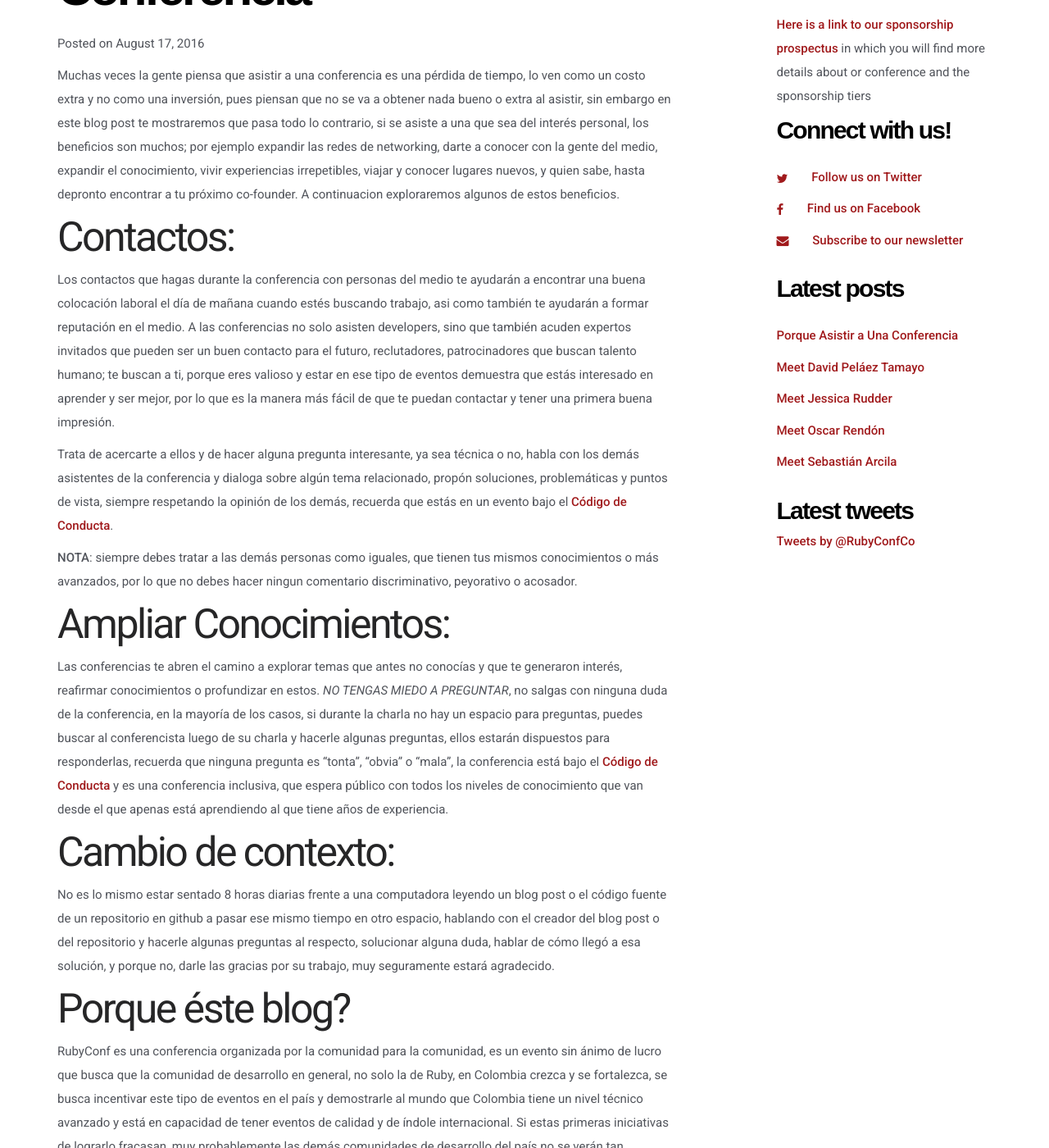
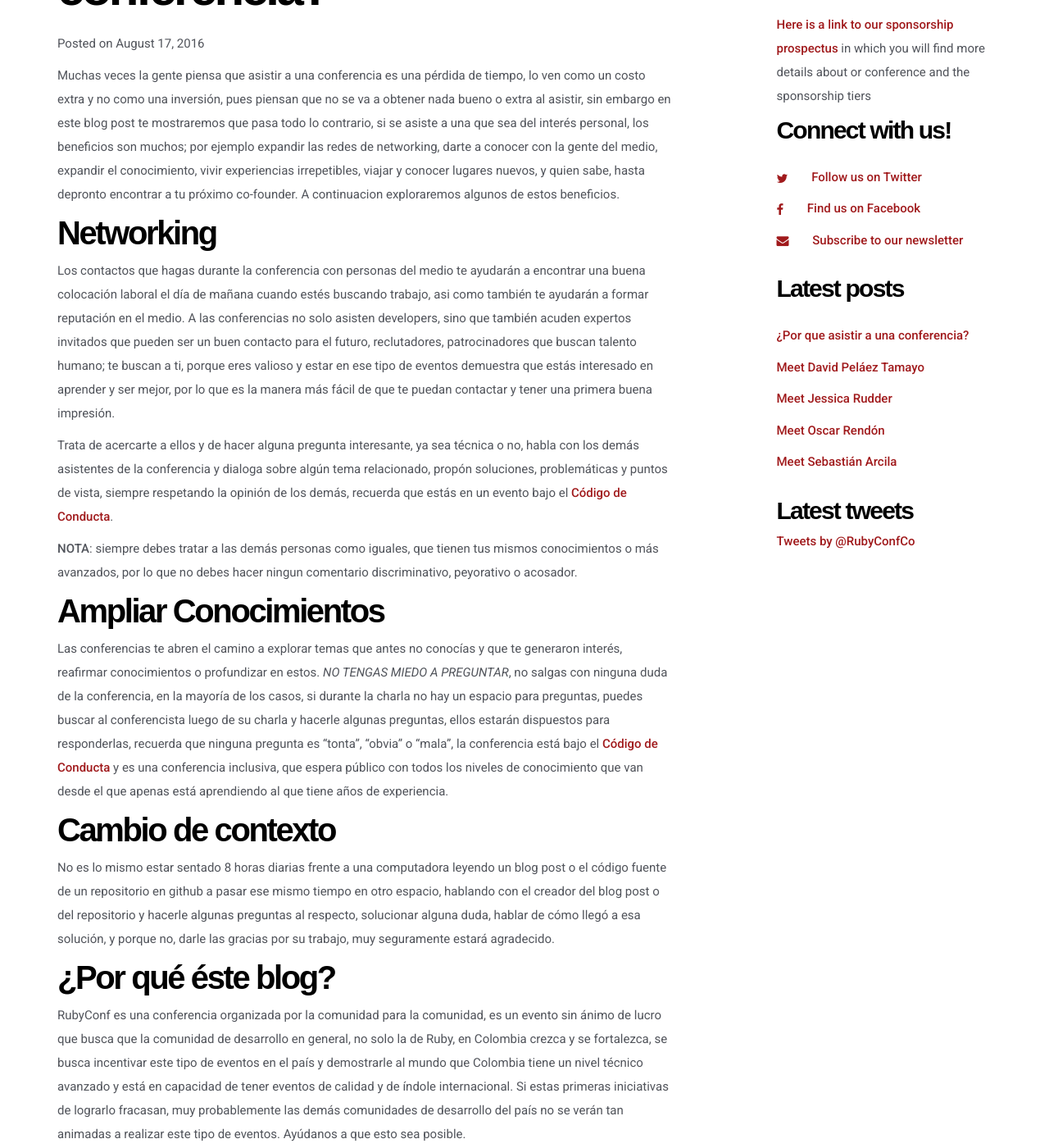
Before and after one commit to RubyConfCo/2016-rubyconfco.github.io, a Jekyll site: the page built from blog/_posts/2016-08-17-rubyconf-why-attend-a-conference.md, in a window 1280 px wide and 1400 px high, scrolled down 318 px. Shown: the whole window at 82% size. Built offline with Jekyll 4.4.1, drawn with Linux system fonts in a browser that asks for light colours; some web fonts are replaced; a script that is not in the unit is left out; comment, search, counter and statistics services are not loaded; some of the changed text lies outside the part shown.

Commit message:
Update 2016-08-17-rubyconf-why-attend-a-conference.md

```diff
--- a/blog/_posts/2016-08-17-rubyconf-why-attend-a-conference.md
+++ b/blog/_posts/2016-08-17-rubyconf-why-attend-a-conference.md
@@ -1,14 +1,14 @@
 ---
 layout: post
-title: Porque Asistir a Una Conferencia
-permalink: blog/why_attend_a_conference
+title: ¿Por que asistir a una conferencia?
+permalink: blog/why_to_attend_a_conference
 current: blog
 created_at: Wen Aug 17 2016
 ---
 
 Muchas veces la gente piensa que asistir a una conferencia es una pérdida de tiempo, lo ven como un costo extra y no como una inversión, pues piensan que no se va a obtener nada bueno o extra al asistir, sin embargo en este blog post te mostraremos que pasa todo lo contrario, si se asiste a una que sea del interés personal, los beneficios son muchos; por ejemplo expandir las redes de networking, darte a conocer con la gente del medio, expandir el conocimiento, vivir experiencias irrepetibles, viajar y conocer lugares nuevos, y quien sabe, hasta depronto encontrar a tu próximo co-founder. A continuacion exploraremos algunos de estos beneficios.
 
-### Contactos:
+#### Networking
 
   Los contactos que hagas durante la conferencia con personas del medio te ayudarán a encontrar una buena colocación laboral el día de mañana cuando estés buscando trabajo, asi como también te ayudarán a formar reputación en el medio. A las conferencias no solo asisten developers, sino que también acuden expertos invitados que pueden ser un buen contacto para el futuro, reclutadores, patrocinadores que buscan talento humano; te buscan a ti, porque eres valioso y estar en ese tipo de eventos demuestra que estás interesado en aprender y ser mejor, por lo que es la manera más fácil de que te puedan contactar y tener una primera buena impresión.
 
@@ -16,14 +16,14 @@ Muchas veces la gente piensa que asistir a una conferencia es una pérdida de ti
 
   **NOTA**: siempre debes tratar a las demás personas como iguales, que tienen tus mismos conocimientos o más avanzados, por lo que no debes hacer ningun comentario discriminativo, peyorativo o acosador.
 
-### Ampliar Conocimientos:
+#### Ampliar Conocimientos
 
   Las conferencias te abren el camino a explorar temas que antes no conocías y que te generaron interés, reafirmar conocimientos o profundizar en estos. _NO TENGAS MIEDO A PREGUNTAR_, no salgas con ninguna duda de la conferencia, en la mayoría de los casos, si durante la charla no hay un espacio para preguntas, puedes buscar al conferencista luego de su charla y hacerle algunas preguntas, ellos estarán dispuestos para responderlas, recuerda que ninguna pregunta es "tonta", "obvia" o "mala", la conferencia está bajo el [Código de Conducta](http://www.rubyconf.co/code-of-conduct.html) y es una conferencia inclusiva, que espera público con todos los niveles de conocimiento que van desde el que apenas está aprendiendo al que tiene años de experiencia.
 
-### Cambio de contexto:
+#### Cambio de contexto
 
   No es lo mismo estar sentado 8 horas diarias frente a una computadora leyendo un blog post o el código fuente de un repositorio en github a pasar ese mismo tiempo en otro espacio, hablando con el creador del blog post o del repositorio y hacerle algunas preguntas al respecto, solucionar alguna duda, hablar de cómo llegó a esa solución, y porque no, darle las gracias por su trabajo, muy seguramente estará agradecido.
 
-### Porque éste blog?
+#### ¿Por qué éste blog?
 
   RubyConf es una conferencia organizada por la comunidad para la comunidad, es un evento sin ánimo de lucro que busca que la comunidad de desarrollo en general, no solo la de Ruby, en Colombia crezca y se fortalezca, se busca incentivar este tipo de eventos en el país y demostrarle al mundo que Colombia tiene un nivel técnico avanzado y está en capacidad de tener eventos de calidad y de índole internacional. Si estas primeras iniciativas de lograrlo fracasan, muy probablemente las demás comunidades de desarrollo del país no se verán tan animadas a realizar este tipo de eventos. Ayúdanos a que esto sea posible.
```
